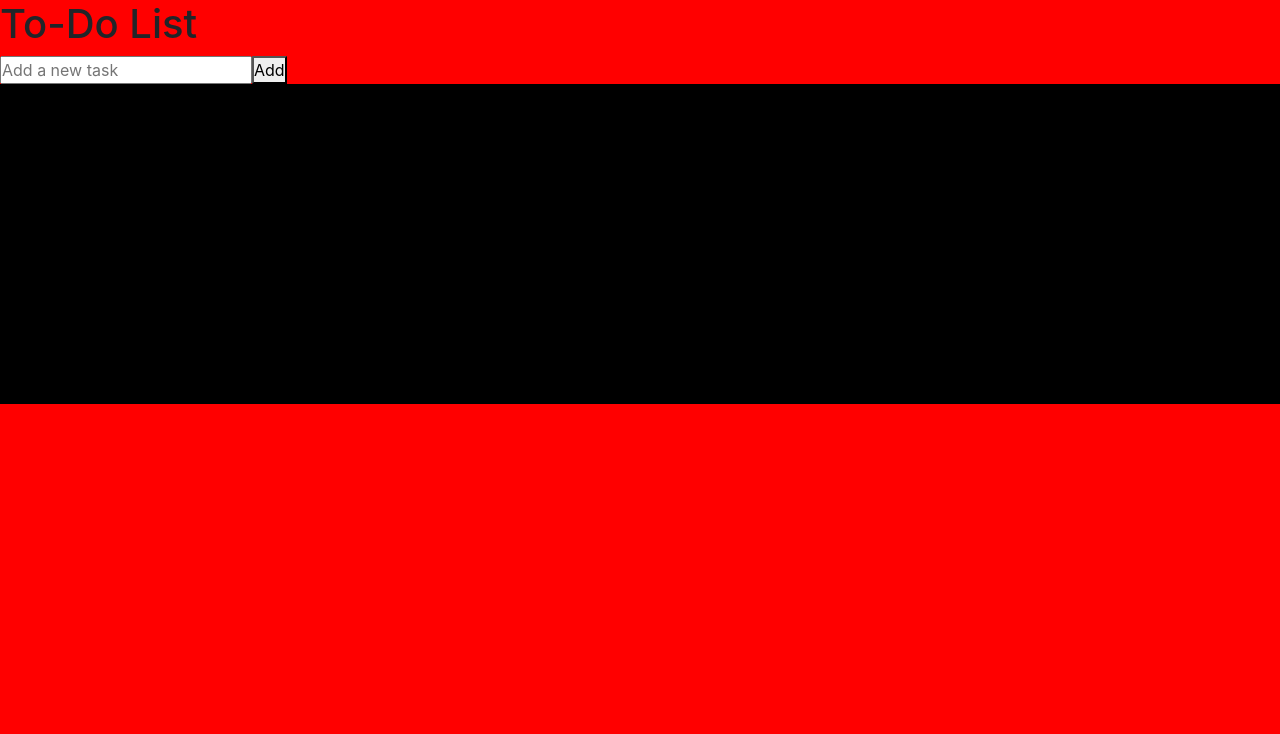
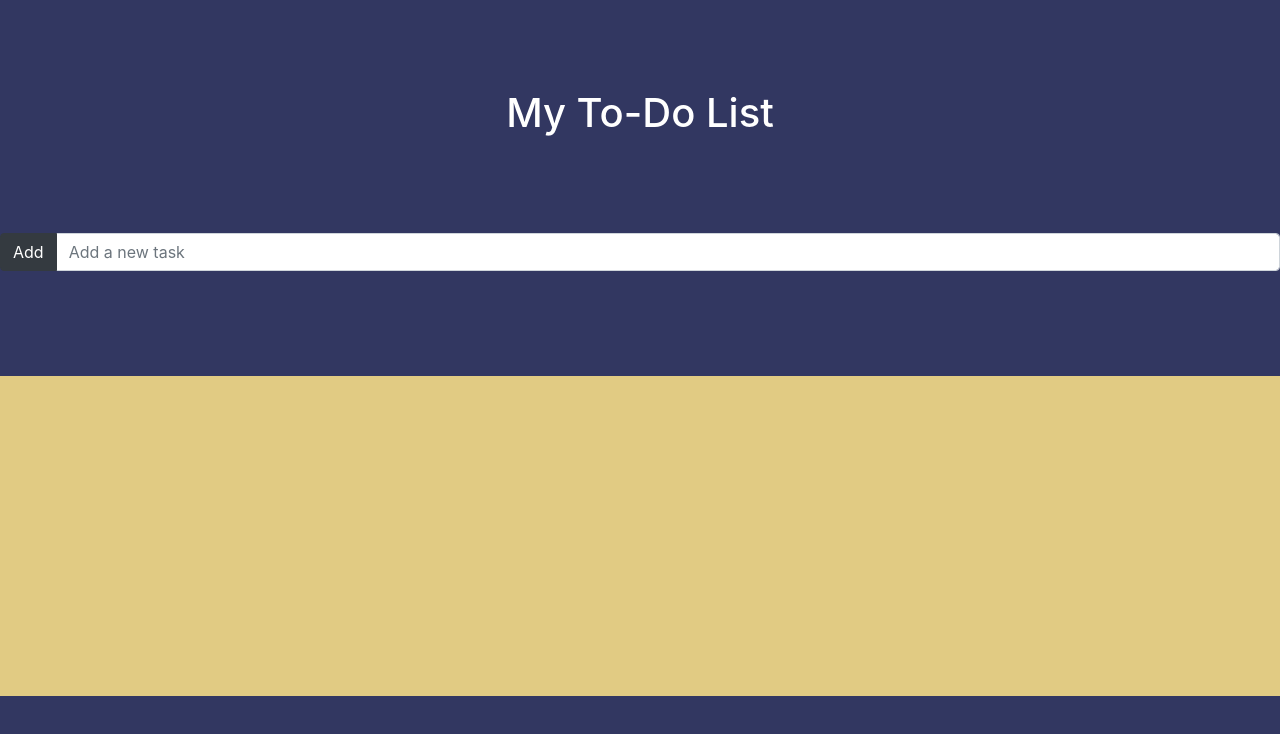
Before and after one commit to Vitor104/To-do-list, a React (Create React App) app: page / in a window 1280 px wide. Shown: the top 734 px of the page. Built offline with nearby package versions, Linux system fonts and the light colour scheme.

Commit message:
uma parte já está finalizada

```diff
--- a/src/App.css
+++ b/src/App.css
@@ -8,6 +8,9 @@
 .App {
   display: flex;
   flex-direction: column;
+  align-items: center;
+  justify-content: space-evenly;
   min-height: 100vh;
-  background-color: rgb(255, 0, 0);
+  background-color: #323761;
+  color: white;
 }
--- a/src/App.js
+++ b/src/App.js
@@ -29,7 +29,7 @@ function App() {
     return (
 
     <div className="App">
-      <h1>To-Do List</h1>
+      <h1>My To-Do List</h1>
       <ToDoForm addTodo={addTodo} />
       <ToDoList todos={todos} deleteTodo={deleteTodo} toggleComplete={toggleComplete} />
 
--- a/src/components/toDoForm/toDoForm.js
+++ b/src/components/toDoForm/toDoForm.js
@@ -1,4 +1,5 @@
 import React, { useState } from 'react';
+import styles from './toDoForm.module.css';
 
 function ToDoForm({ addTodo }) {
   const [text, setText] = useState('');
@@ -12,15 +13,27 @@ function ToDoForm({ addTodo }) {
   };
 
   return (
-    <form onSubmit={handleSubmit}>
+
+    <form class="input-group mb-3" onSubmit={handleSubmit}>
+    <div class="input-group-prepend">
+      <button class="btn btn btn-dark" type="submit" id="button-addon1">Add</button>
+    </div>
+    <input type="text" class="form-control" placeholder="Add a new task" aria-label="Example text with button addon" aria-describedby="button-addon1" value={text} onChange={(e) => setText(e.target.value)}></input>
+  </form>
+
+    /*
+    <form className={styles.form} onSubmit={handleSubmit}>
       <input
         type="text"
         value={text}
         onChange={(e) => setText(e.target.value)}
         placeholder="Add a new task"
       />
-      <button type="submit">Add</button>
+      <br></br>
+      <button type="submit" class="btn btn-light">Light</button>
+
     </form>
+    */
   );
 }
 
--- a/src/components/toDoForm/toDoForm.module.css
+++ b/src/components/toDoForm/toDoForm.module.css
@@ -0,0 +1,5 @@
+.form {
+    display: flex;
+    flex-direction: column;
+    align-items: center;
+}
--- a/src/components/toDoList/toDoList.module.css
+++ b/src/components/toDoList/toDoList.module.css
@@ -1,5 +1,5 @@
 .ul {
     height: 20em;
     width: 100%;
-    background-color: black;
+    background-color: #E1CB83;
 }
```
